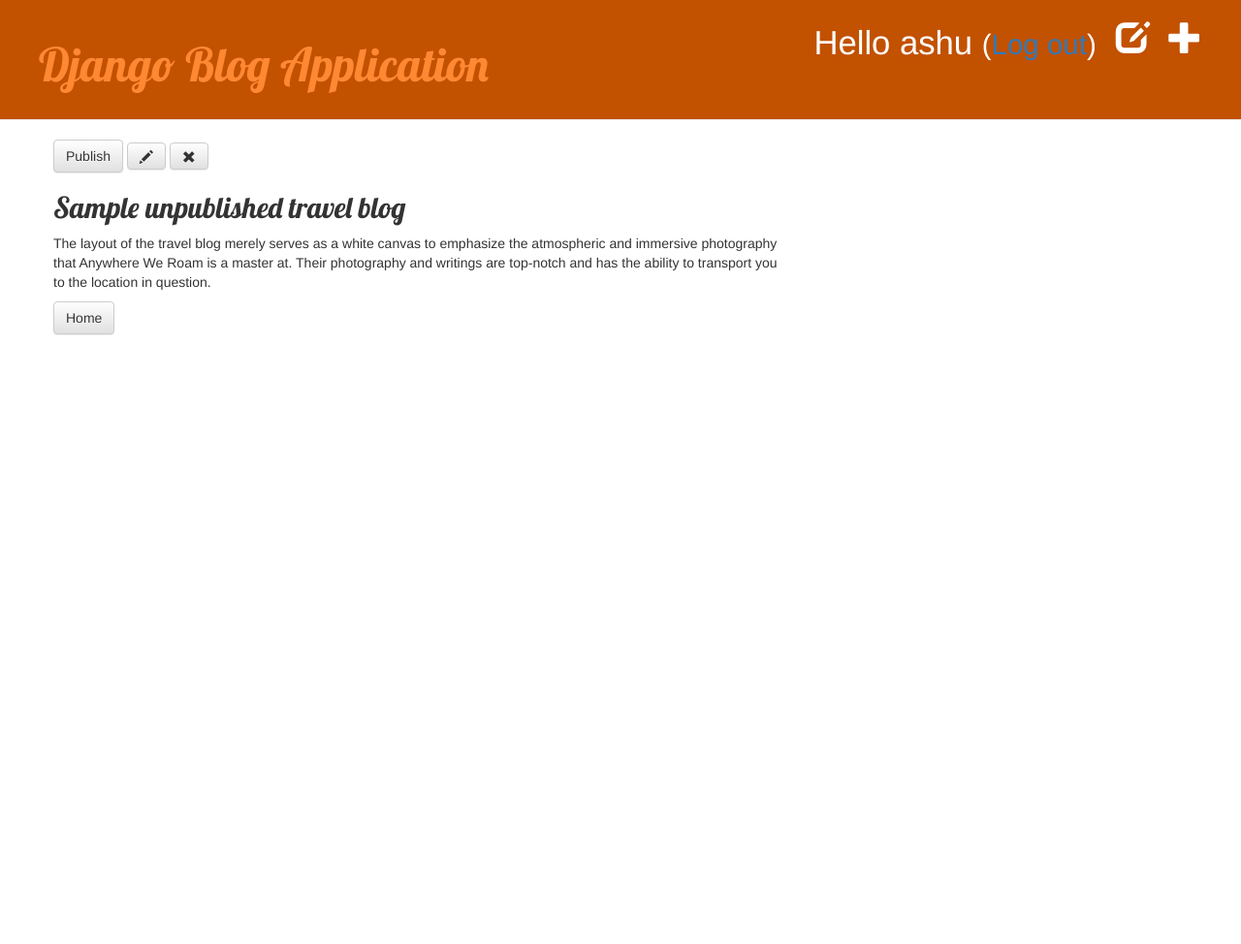
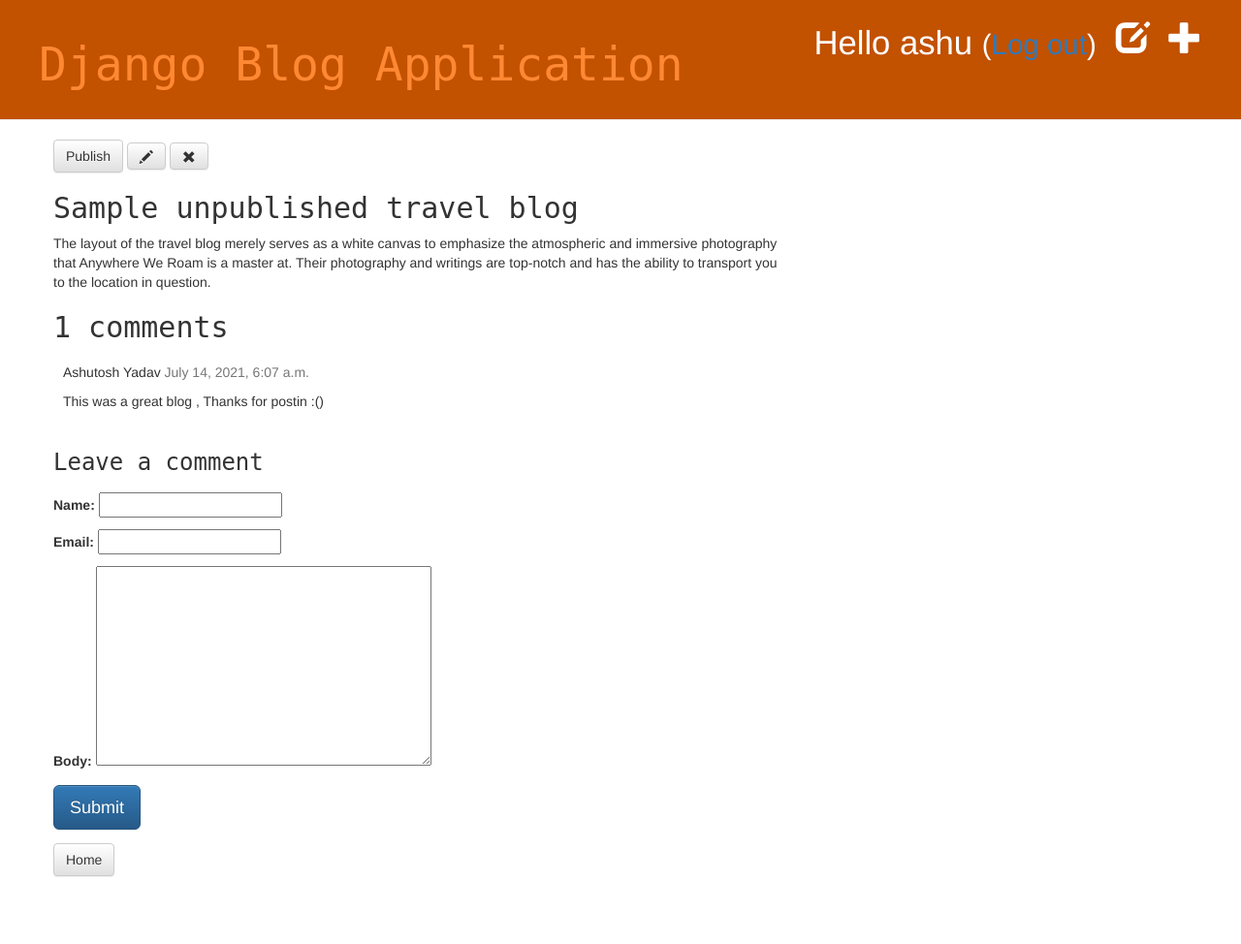
Before and after one commit to yadav-ashutosh/Django-blog-project, a Django app: page /post/10/ in a window 1280 px wide. Shown: the whole page at 97% size. Before the commit the page ends 346 px from the top, so only its background shows below. Run offline with Django 3.2, Linux system fonts and the light colour scheme; a user stored in the database is signed in; data comes from the database, SQL or seed files in the repository; both versions use the stored data as it was after the commit; some libraries are stand-ins or nearby versions.

Commit message:
added comments

```diff
--- a/blog/forms.py
+++ b/blog/forms.py
@@ -1,7 +1,12 @@
 from django import forms
-from .models import Post
+from .models import Post, Comment
+
 class PostForm(forms.ModelForm):
-
     class Meta:
         model = Post
         fields = ('title', 'text',)
+
+class CommentForm(forms.ModelForm):
+    class Meta:
+        model = Comment
+        fields = ('name', 'email', 'body')
--- a/blog/models.py
+++ b/blog/models.py
@@ -17,3 +17,17 @@ class Post(models.Model):
 
     def __str__(self):
         return self.title
+
+class Comment(models.Model):
+    post = models.ForeignKey(Post,on_delete=models.CASCADE,related_name='comments')
+    name = models.CharField(max_length=80)
+    email = models.EmailField()
+    body = models.TextField()
+    created_on = models.DateTimeField(auto_now_add=True)
+    active = models.BooleanField(default=False)
+
+    class Meta:
+        ordering = ['created_on']
+
+    def __str__(self):
+        return 'Comment {} by {}'.format(self.body, self.name)
--- a/blog/static/css/blog.css
+++ b/blog/static/css/blog.css
@@ -1,6 +1,6 @@
 h1 a, h2 a {
     color: #FF8833 !important;
-    font-family: 'Lobster';
+    font-family: 'Monospace';
 }
 body {
     padding-left: -60px;
@@ -22,7 +22,7 @@ body {
 }
 
 h1, h2, h3, h4 {
-    font-family: 'Lobster', cursive;
+    font-family: 'Monospace' ;
 }
 
 .date {
--- /dev/null
+++ b/blog/templates/blog/comment.html
@@ -0,0 +1,6 @@
+{% extends 'post_detail.html' %}
+{% block com %}
+        <!-- comments -->
+      <div class="card-body">
+
+{% endblock com %}
--- a/blog/templates/blog/post.html
+++ b/blog/templates/blog/post.html
@@ -17,5 +17,6 @@
             <h2><a href="{% url 'post_detail' pk=post.pk %}">{{ post.title }}</a></h2>
             <p>{{ post.text|linebreaksbr }}</p>
         </div>
+
     {% endfor %}
 {% endblock %}
--- a/blog/templates/blog/post_detail.html
+++ b/blog/templates/blog/post_detail.html
@@ -13,6 +13,31 @@
         <a class="btn btn-default" href="{% url 'post_remove' pk=post.pk %}"><span class="glyphicon glyphicon-remove"></span></a>
         <h2>{{ post.title }}</h2>
         <p>{{ post.text|linebreaksbr }}</p>
+        <h2>{{ comments.count }} comments</h2>
+        {% for comment in comments %}
+        <div class="comments" style="padding: 10px;">
+          <p class="font-weight-bold">
+            {{ comment.name }}
+            <span class=" text-muted font-weight-normal">
+              {{ comment.created_on }}
+            </span>
+          </p>
+          {{ comment.body | linebreaks }}
+        </div>
+        {% endfor %}
+        {% if new_comment %}
+        <div class="alert alert-success" role="alert">
+          Your comment is awaiting moderation
+        </div>
+        {% else %}
+        <h3>Leave a comment</h3>
+        <form method="post" style="margin-top: 1.3em;">
+          {{ comment_form.as_p }}
+          {% csrf_token %}
+          <button type="submit" class="btn btn-primary  btn-lg">Submit</button>
+        </form>
+        {% endif %}
         <a class="btn btn-default" href="{% url 'post_list' %}">Home</a>
     </div>
+
 {% endblock %}
--- a/blog/urls.py
+++ b/blog/urls.py
@@ -10,4 +10,5 @@ urlpatterns = [
     path('drafts/', views.post_draft_list, name='post_draft_list'),
     path('post/<pk>/publish/', views.post_publish, name='post_publish'),
     path('post/<pk>/remove/', views.post_remove, name='post_remove'),
+
 ]
--- a/blog/views.py
+++ b/blog/views.py
@@ -1,7 +1,7 @@
 
 from django.utils import timezone
-from .models import Post
-from .forms import PostForm
+from .models import Post, Comment
+from .forms import PostForm , CommentForm
 from django.shortcuts import render, get_object_or_404
 from django.shortcuts import redirect
 from django.contrib.auth.decorators import login_required
@@ -24,7 +24,25 @@ def post_new(request):
 
 def post_detail(request, pk):
     post = get_object_or_404(Post, pk=pk)
-    return render(request, 'blog/post_detail.html', {'post': post})
+    comments = post.comments.filter(active=True)
+    new_comment = None
+    # Comment posted
+    if request.method == 'POST':
+        comment_form = CommentForm(data=request.POST)
+        if comment_form.is_valid():
+            # Create Comment object but don't save to database yet
+            new_comment = comment_form.save(commit=False)
+            # Assign the current post to the comment
+            new_comment.post = post
+            # Save the comment to the database
+            new_comment.save()
+    else:
+        comment_form = CommentForm()
+    return render(request, 'blog/post_detail.html', {'post': post,
+                                           'comments': comments,
+                                           'new_comment': new_comment,
+                                           'comment_form': comment_form})
+
 @login_required
 def post_edit(request, pk):
     post = get_object_or_404(Post, pk=pk)
--- a/blog_site/urls.py
+++ b/blog_site/urls.py
@@ -1,18 +1,4 @@
-"""blog_site URL Configuration
 
-The `urlpatterns` list routes URLs to views. For more information please see:
-    https://docs.djangoproject.com/en/3.0/topics/http/urls/
-Examples:
-Function views
-    1. Add an import:  from my_app import views
-    2. Add a URL to urlpatterns:  path('', views.home, name='home')
-Class-based views
-    1. Add an import:  from other_app.views import Home
-    2. Add a URL to urlpatterns:  path('', Home.as_view(), name='home')
-Including another URLconf
-    1. Import the include() function: from django.urls import include, path
-    2. Add a URL to urlpatterns:  path('blog/', include('blog.urls'))
-"""
 from django.contrib import admin
 from django.urls import path , include
 from django.contrib.auth import views
```
Also changed, not shown: blog/admin.py (+11 -1 lines), blog/migrations/0002_comment.py (added), db.sqlite3.
